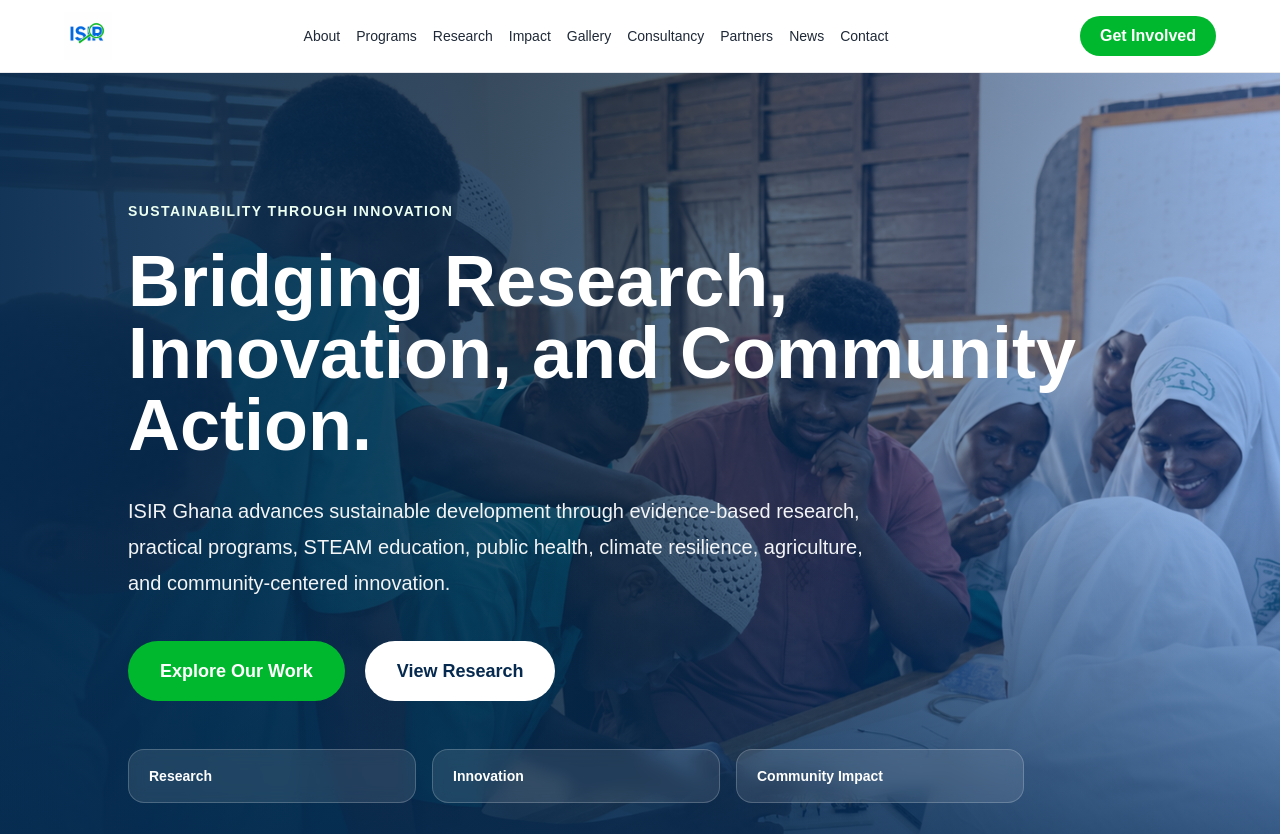
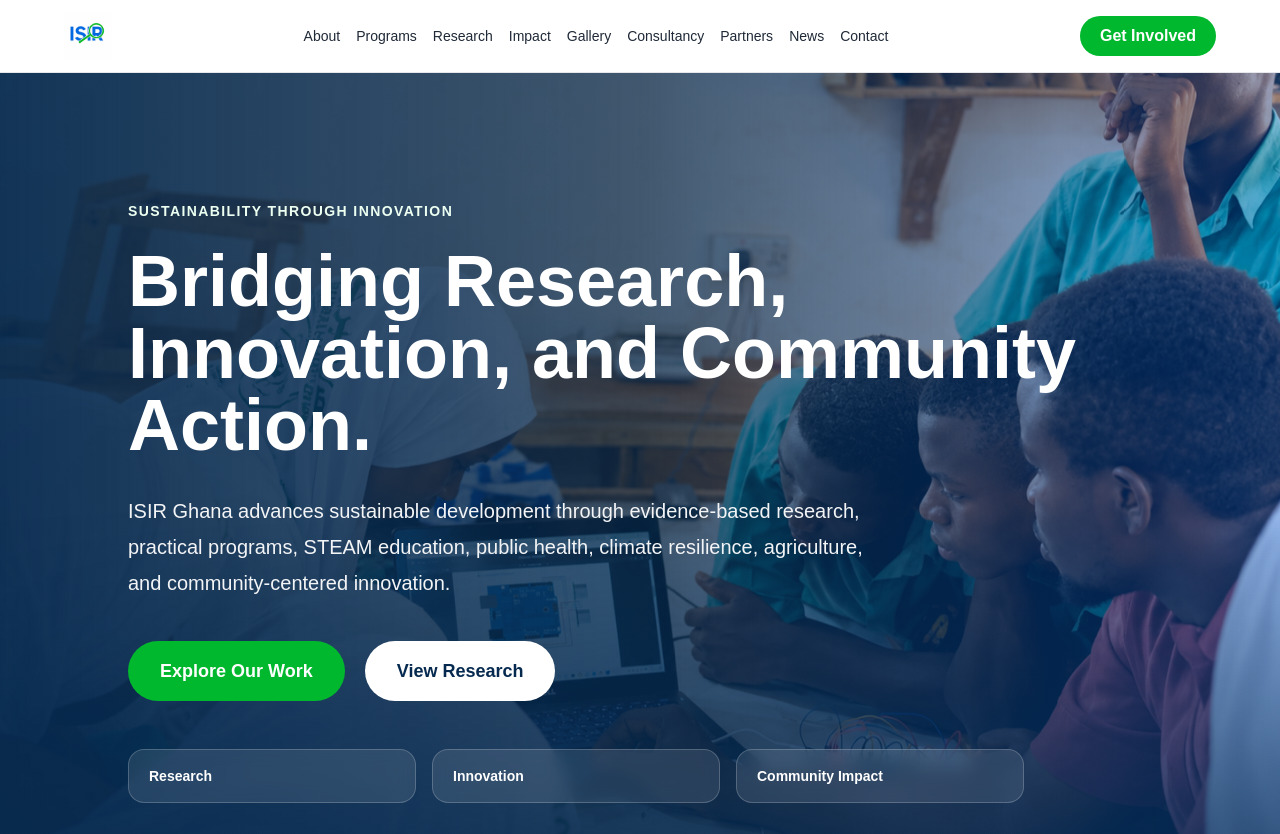
Before and after one commit to rashidasp28/isir-ghana-website, a Next.js app: page / in a window 1280 px wide. Shown: the top 834 px of the page. Built offline with nearby package versions, Linux system fonts and the light colour scheme.

Commit message:
Add rotating gallery slideshow to homepage hero section

```diff
--- a/app/page.tsx
+++ b/app/page.tsx
@@ -7,6 +7,14 @@ import FocusCard from '@/components/FocusCard'
 import ProgramCard from '@/components/ProgramCard'
 import ImpactSlider from '@/components/ImpactSlider'
 import ImpactDashboard from '@/components/ImpactDashboard'
+
+const heroSlides = [
+  '/images/gallery/steam/brick-steam-building-session-1.png',
+  '/images/gallery/steam/shesteam-girls-coding-1.png',
+  '/images/gallery/health/maternal-health-session-1.png',
+  '/images/gallery/community/isir-team-outreach-1.png',
+  '/images/gallery/research/scientific-presentation-1.png',
+]
 
 const latestStories = [
   {
@@ -35,13 +43,20 @@ export default function HomePage() {
       <Navbar />
 
       <section className="relative overflow-hidden text-white min-h-[760px] flex items-center">
-        <Image
-          src="/images/homepage/hero.png"
-          alt="ISIR Ghana students, facilitators, or community members engaged in hands-on learning and innovation outreach"
-          fill
-          className="object-cover"
-          priority
-        />
+        <div className="absolute inset-0">
+          {heroSlides.map((slide, index) => (
+            <div key={slide} className="hero-slide">
+              <Image
+                src={slide}
+                alt={`ISIR Ghana impact image ${index + 1}`}
+                fill
+                className="object-cover"
+                priority={index === 0}
+              />
+            </div>
+          ))}
+        </div>
+
         <div className="absolute inset-0 bg-gradient-to-r from-darkNavy/95 via-darkNavy/75 to-primaryBlue/35"></div>
         <div className="absolute inset-0 bg-gradient-to-t from-darkNavy/85 via-transparent to-transparent"></div>
 
```
